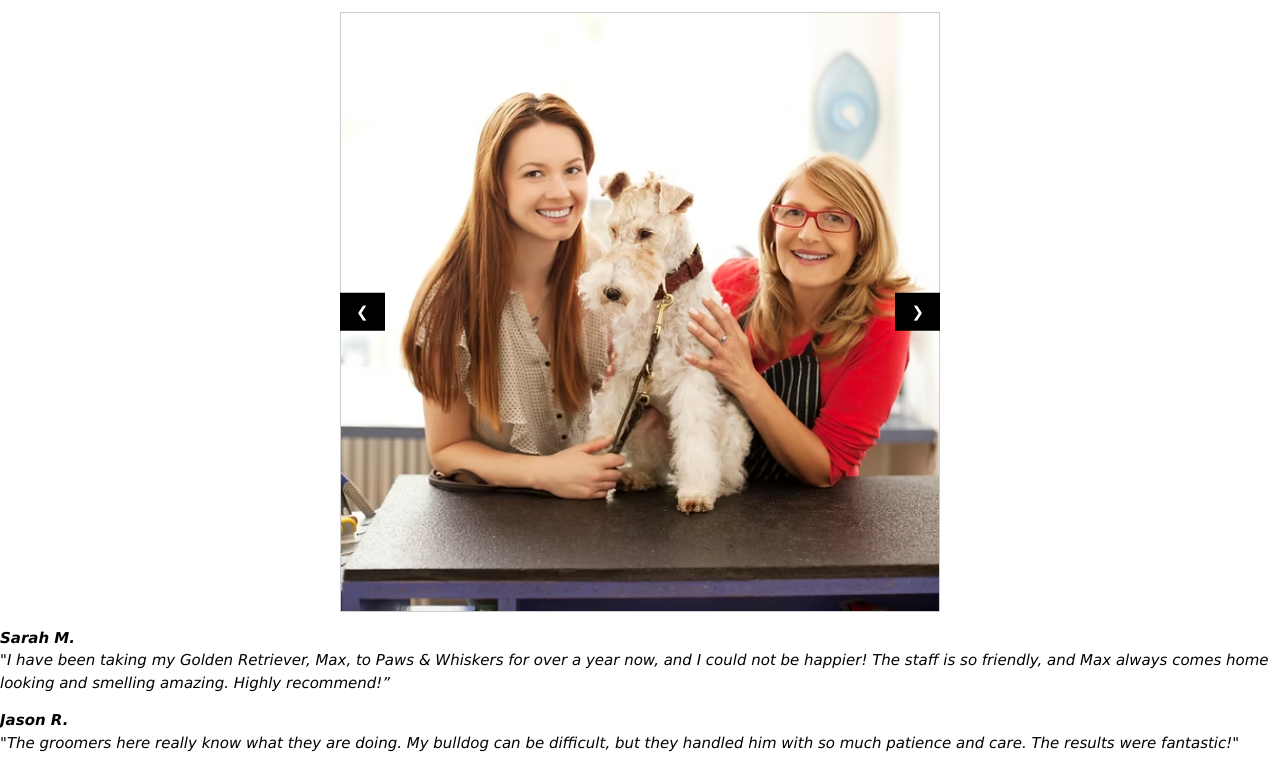
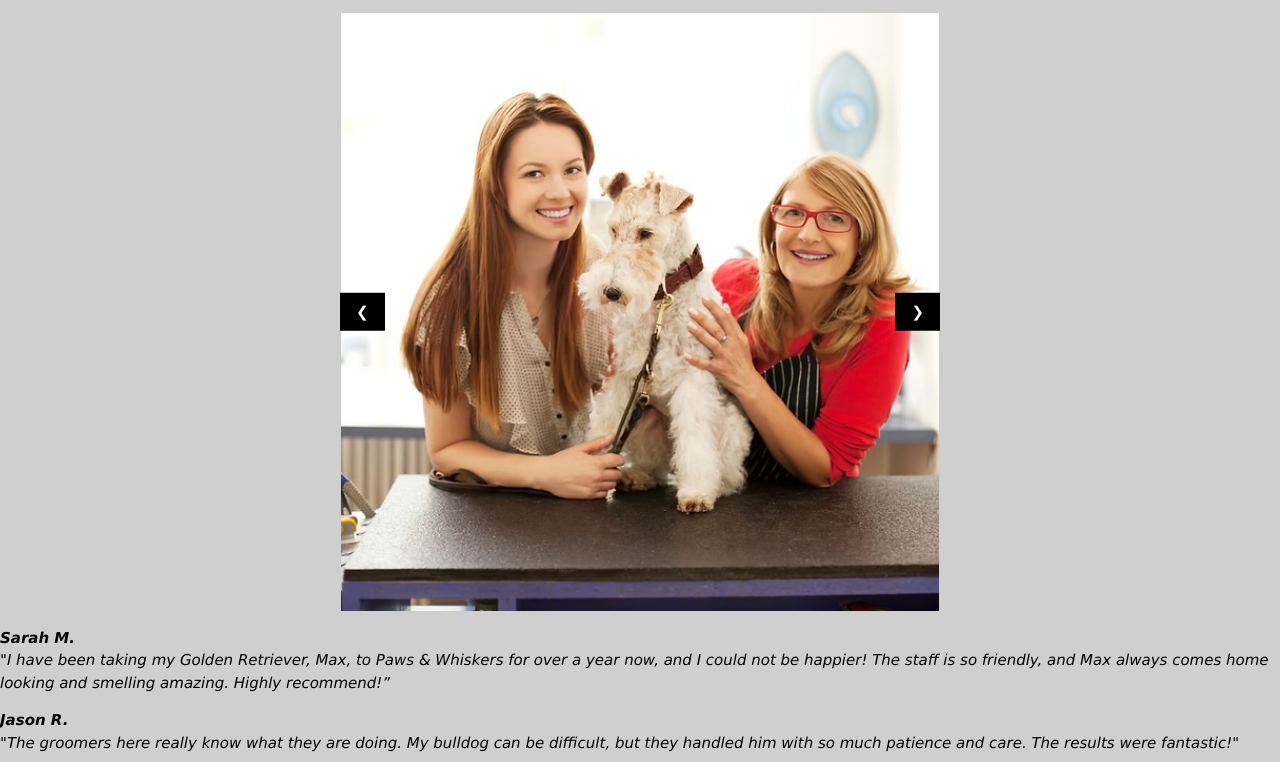
Before and after one commit to gwg4009/gwg4009.github.io, a plain HTML site: page testimonials.html in a window 1280 px wide. Shown: the part 184-946 px from the top of the page. Drawn offline with nearby package versions, Linux system fonts and the light colour scheme.

Commit message:
Update testimonials.html

```diff
--- a/testimonials.html
+++ b/testimonials.html
@@ -8,7 +8,18 @@
 </head>
 
 <body>
-
+<style>
+  body {
+    background-color: #161515;
+    color: #333;
+  }
+</style>
+<style>
+  body {
+    color: rgb(0, 0, 0);
+    background-color: rgb(207, 207, 207);
+  }
+</style>
 <div class="w3-bar w3-light-grey w3-border w3-large">
     <a href="index.html" class="w3-bar-item w3-button">Home</a>
     <a href="productsandservices.html" class="w3-bar-item w3-button w3-hide-small">Products and Services</a>
```
